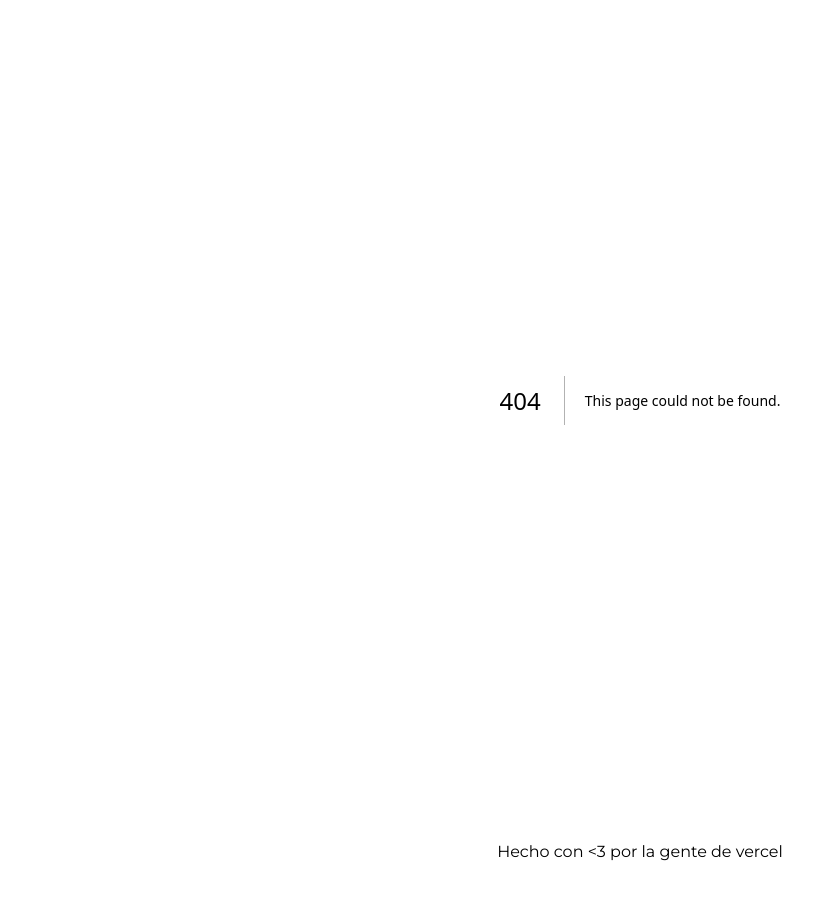
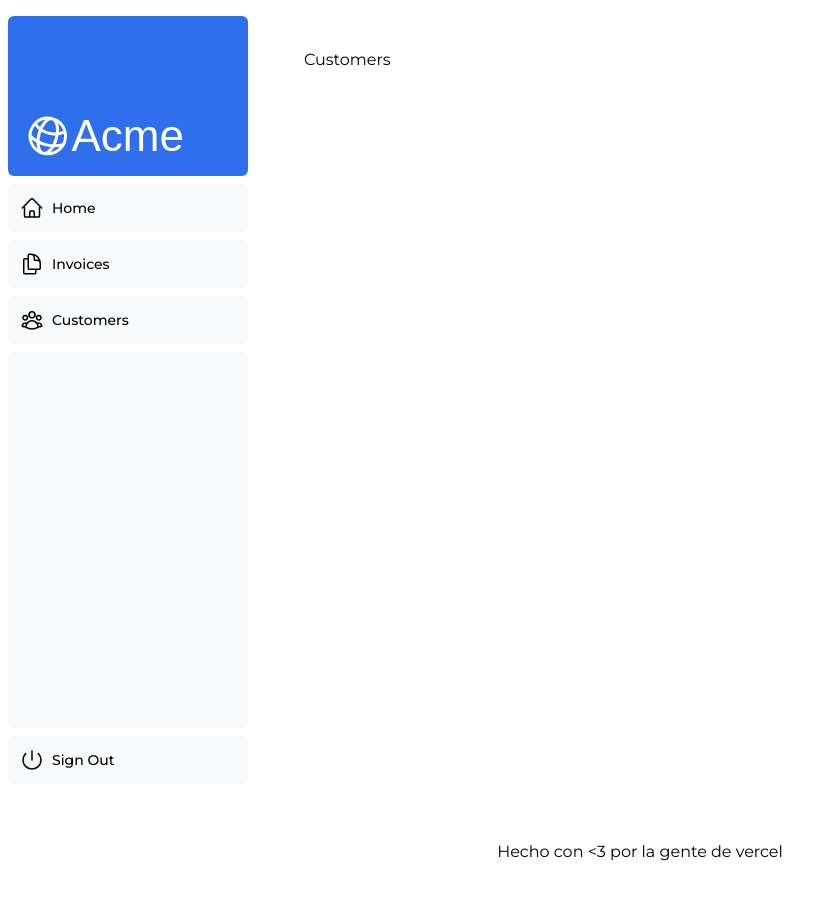
Before and after one commit to saulvg/learningNext, a Next.js app in the folder midu/nextDesdeCero/nextjs-dashboard/: page /dashboard/customers in a window 1280 px wide. Before the commit this address had no page. Shown: the top 900 px of the page, without its empty margins (0-837 px from the left). Built offline with nearby package versions, Linux system fonts and the light colour scheme; a web font is replaced by a local one.

Commit message:
update leson

```diff
--- /dev/null
+++ b/midu/nextDesdeCero/nextjs-dashboard/app/dashboard/customers/page.tsx
@@ -0,0 +1,3 @@
+export default function Page() {
+  return <p>Customers</p>;
+}
--- /dev/null
+++ b/midu/nextDesdeCero/nextjs-dashboard/app/dashboard/invoices/page.tsx
@@ -0,0 +1,3 @@
+export default function InvoicesPage() {
+  return <p>Invoices</p>;
+}
--- /dev/null
+++ b/midu/nextDesdeCero/nextjs-dashboard/app/dashboard/layout.tsx
@@ -0,0 +1,13 @@
+import { ReactNode } from 'react';
+import SideNav from '../ui/dashboard/sidenav';
+
+export default function Layout({ children }: { children: ReactNode }) {
+  return (
+    <div className="flex h-screen flex-col md:flex-row md:overflow-hidden">
+      <div className="w-fill flex-none md:w-64">
+        <SideNav />
+      </div>
+      <div className="flex-grow p-6 md:overflow-y-auto md:p-12">{children}</div>
+    </div>
+  );
+}
--- a/midu/nextDesdeCero/nextjs-dashboard/app/layout.tsx
+++ b/midu/nextDesdeCero/nextjs-dashboard/app/layout.tsx
@@ -9,10 +9,12 @@
 }) {
   return (
     <html lang="en">
-      <body className={`${montserrat.className} antialiased`}>{children}</body>
-      <footer className="flex items-center justify-center py-10">
-        Hecho con {'<3'} por la gente de vercel
-      </footer>
+      <body className={`${montserrat.className} antialiased`}>
+        {children}
+        <footer className="flex items-center justify-center py-10">
+          Hecho con {'<3'} por la gente de vercel
+        </footer>
+      </body>
     </html>
   );
 }
--- a/midu/nextDesdeCero/nextjs-dashboard/app/ui/dashboard/nav-links.tsx
+++ b/midu/nextDesdeCero/nextjs-dashboard/app/ui/dashboard/nav-links.tsx
@@ -3,6 +3,7 @@
   HomeIcon,
   DocumentDuplicateIcon,
 } from '@heroicons/react/24/outline';
+import Link from 'next/link';
 
 // Map of links to display in the side navigation.
 // Depending on the size of the application, this would be stored in a database.
@@ -22,14 +23,14 @@
       {links.map((link) => {
         const LinkIcon = link.icon;
         return (
-          <a
+          <Link
             key={link.name}
             href={link.href}
             className="flex h-[48px] grow items-center justify-center gap-2 rounded-md bg-gray-50 p-3 text-sm font-medium hover:bg-sky-100 hover:text-blue-600 md:flex-none md:justify-start md:p-2 md:px-3"
           >
             <LinkIcon className="w-6" />
             <p className="hidden md:block">{link.name}</p>
-          </a>
+          </Link>
         );
       })}
     </>
```
Also changed, not shown: 1 other file (tests, documents, lock files or other folders).
